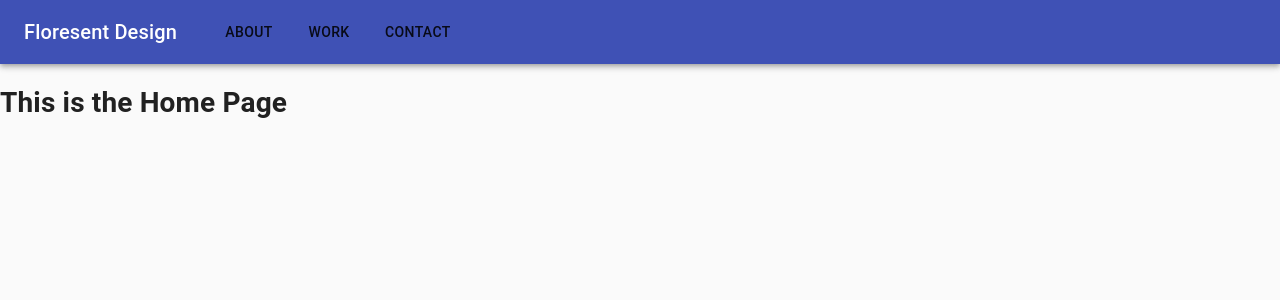
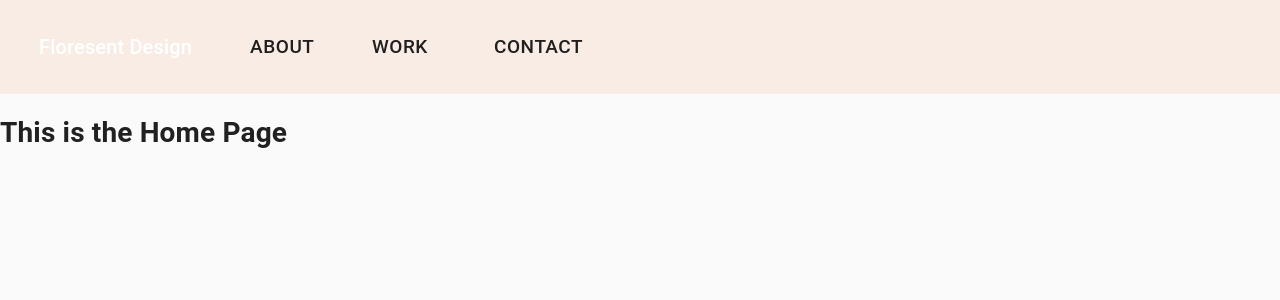
Before and after one commit to cdflori/react-portfolio, a React (Create React App) app: page / in a window 1280 px wide. Shown: the top 300 px of the page. Built offline with nearby package versions, Linux system fonts and the light colour scheme.

Commit message:
Fixed border bottom issue on nav button.

```diff
--- a/package.json
+++ b/package.json
@@ -8,6 +8,7 @@
     "@testing-library/jest-dom": "^5.11.9",
     "@testing-library/react": "^11.2.5",
     "@testing-library/user-event": "^12.7.0",
+    "radium": "^0.26.1",
     "react": "^17.0.1",
     "react-dom": "^17.0.1",
     "react-router-dom": "^5.2.0",
--- a/src/Components/NavButton.js
+++ /dev/null
@@ -1,52 +0,0 @@
-import React from "react";
-import Button from "@material-ui/core/Button";
-import { makeStyles } from "@material-ui/core/styles";
-
-const useStyles = makeStyles((theme) => ({
-  navBtn: {
-    marginRight: theme.spacing(2),
-  },
-}));
-
-
-const NavButton = (props) => {
-const { history } = props;
-  const classes = useStyles();
-
-  const handleButtonClick = (btnURL) => {
-    history.push(btnURL);
-};
-
-  const btnItems = [
-    {
-      btnTitle: "ABOUT",
-      btnURL: "/about",
-    },
-    {
-      btnTitle: "WORK",
-      btnURL: "/work",
-    },
-    {
-      btnTitle: "CONTACT",
-      btnURL: "/contact",
-    },
-  ];
-
-
-  return (
-      <>
-      {btnItems.map(btnItem => {
-          const { btnTitle, btnURL } = btnItem;
-          return (
-              <Button
-              className={classes.navBtn}
-              onClick={() => handleButtonClick(btnURL)}>
-                  {btnTitle}
-              </Button>
-          );
-      })}
-  </>
-  );
-};
-
-export default NavButton;
--- /dev/null
+++ b/src/Components/NavButton/NavButton.js
@@ -0,0 +1,83 @@
+import React from "react";
+import Button from "@material-ui/core/Button";
+import { makeStyles } from "@material-ui/core/styles";
+import { withRouter } from "react-router-dom";
+import { StyleRoot } from "radium";
+
+
+const NavButton = (props) => {
+  const { history } = props;
+  const useStyles = makeStyles((theme) => ({
+    root: {
+      margin: "0px 10px 0px",
+      display: "block",
+      fontSize: "19px",
+      outline: "none",
+      position: "relative",
+      width: 0,
+      // transition: "0.3s",
+      marginRight: theme.spacing(6),
+
+      "&:hover":{
+        borderBottom: "4px solid pink",
+        borderRadius: "4px",
+        position: "relative",
+        width:"75%",
+        backgroundColor: "transparent",
+        transition: "0.3s",
+
+      },
+
+      "&:active": {
+        backgroundColor: "transparent"
+      }
+
+      // ":hover:before": {
+      //   width: "100%",
+      //   padding: 0
+      // }
+    }
+
+  }));
+
+  const classes = useStyles();
+
+  const handleButtonClick = (btnURL) => {
+    history.push(btnURL);
+  };
+
+  const btnItems = [
+    {
+      btnTitle: "ABOUT",
+      btnURL: "/about",
+    },
+    {
+      btnTitle: "WORK",
+      btnURL: "/work",
+    },
+    {
+      btnTitle: "CONTACT",
+      btnURL: "/contact",
+    },
+  ];
+
+  return (
+    <>
+      {btnItems.map((btnItem) => {
+        const { btnTitle, btnURL } = btnItem;
+        return (
+          <StyleRoot>
+            <Button
+              className={classes.root}
+              onClick={() => handleButtonClick(btnURL)}
+            >
+              {btnTitle}
+            </Button>
+          </StyleRoot>
+        );
+      })}
+    </>
+  );
+};
+
+export default withRouter(NavButton);
--- a/src/Components/Navbar.js
+++ b/src/Components/Navbar.js
@@ -10,7 +10,7 @@ import Menu from "@material-ui/core/Menu";
 // import Button from "@material-ui/core/Button";
 import { withRouter } from "react-router-dom";
 import useMediaQuery from "@material-ui/core/useMediaQuery";
-import NavButton from './NavButton';
+import NavButton from './NavButton/NavButton';
 
 const useStyles = makeStyles((theme) => ({
   root: {
@@ -23,6 +23,11 @@ const useStyles = makeStyles((theme) => ({
     [theme.breakpoints.down("xs")]: {
       flexGrow: 1,
     }
+  },
+  navBar: {
+    background: "#F9ECE5",
+    padding: "15px",
+    boxShadow: "none"
   },
   headerStyle: {
     display: "flex",
@@ -77,7 +82,7 @@ const Navbar = (props) => {
 
   return (
     <div className={classes.root}>
-      <AppBar position="static">
+      <AppBar position="sticky" className={classes.navBar}>
         <Toolbar>
           <Typography variant="h6" className={classes.title}>
             Floresent Design
```
Also changed, not shown: src/Components/NavButton/style.css (added), 1 other file (tests, documents, lock files or other folders).
